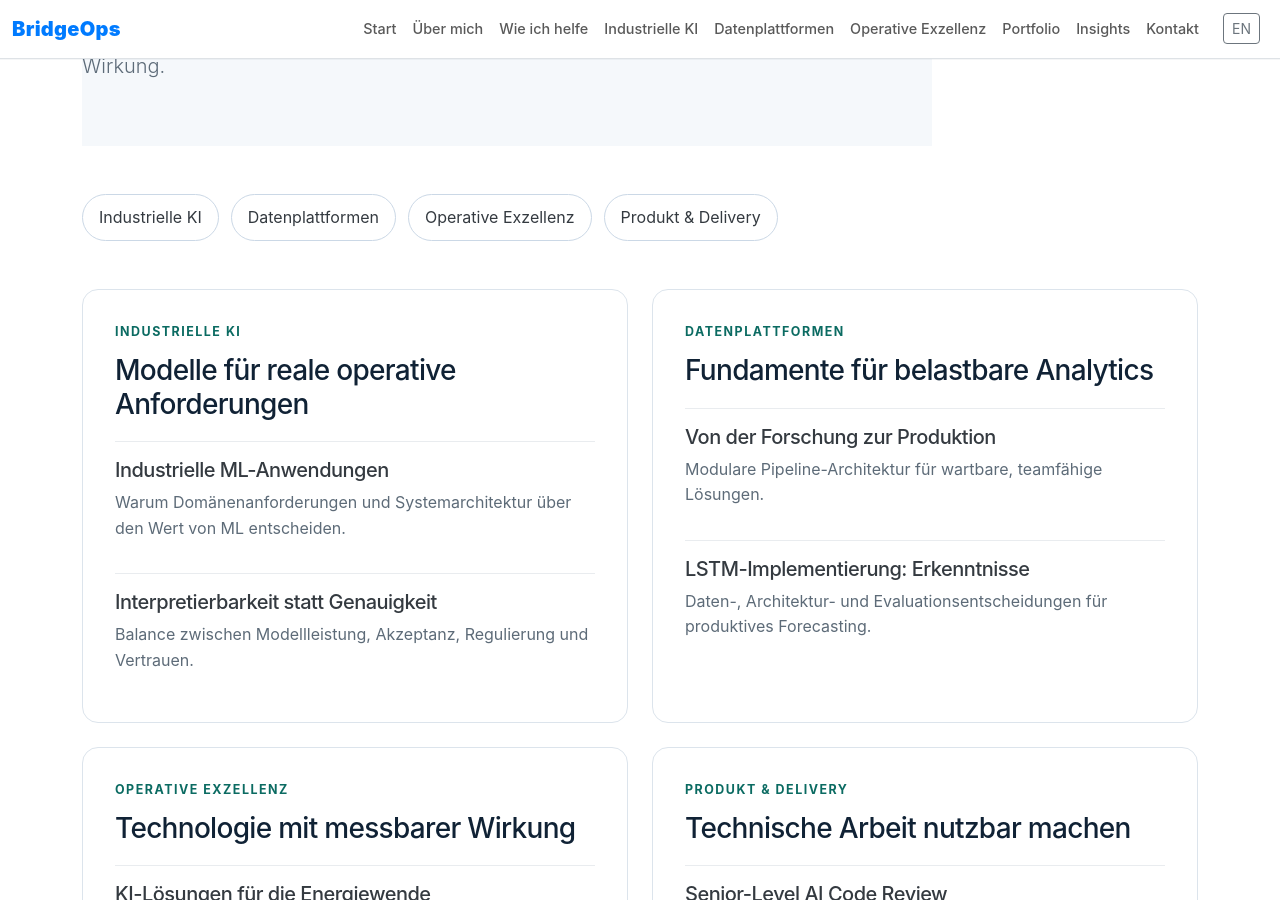
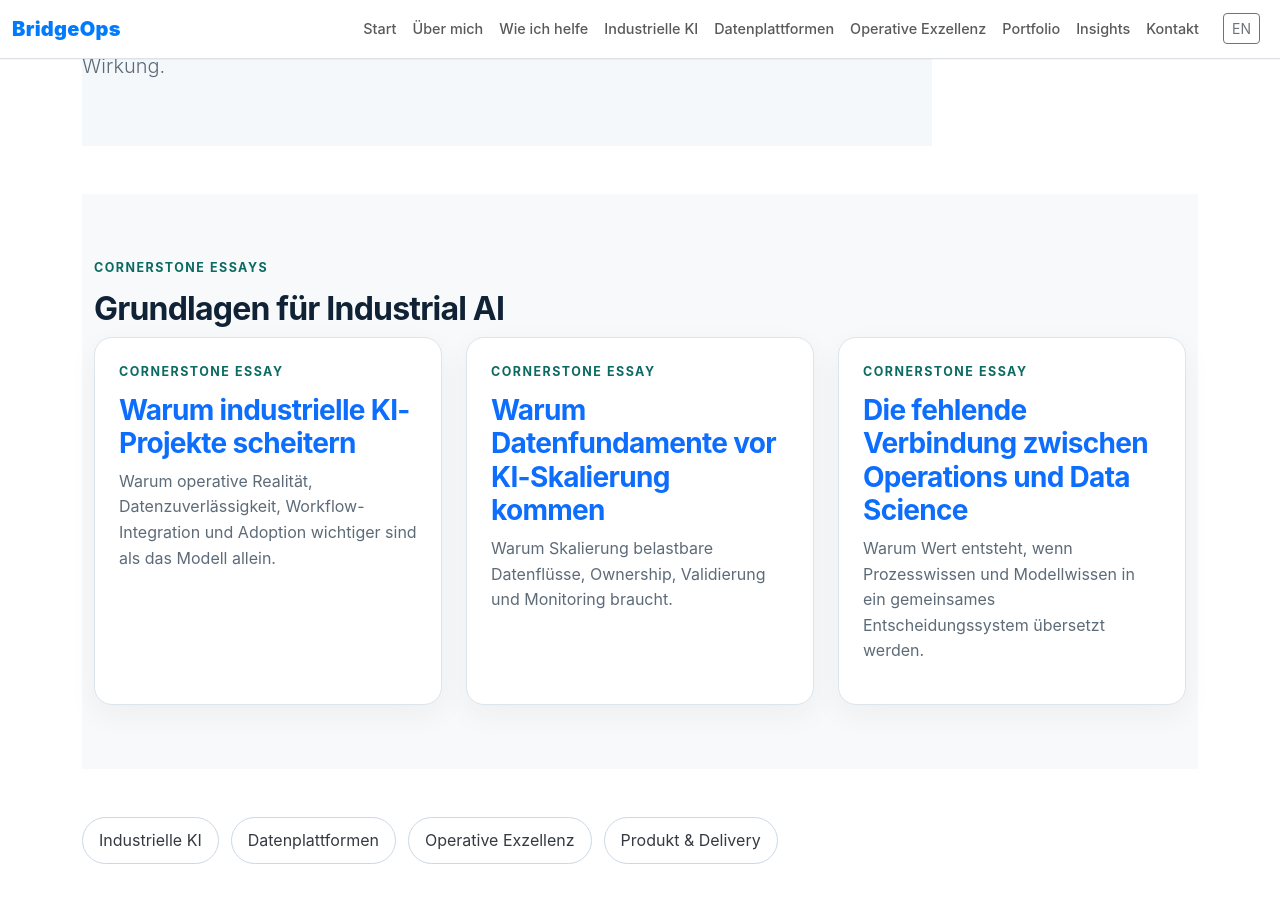
Before and after one commit to cyranothebard/professional-website, a Jekyll site: the page built from blog/index.html, in a window 1280 px wide and 900 px high, scrolled down 327 px. Built offline with Jekyll 4.4.1, drawn with Linux system fonts in a browser that asks for light colours.

Commit message:
Sprint 4: Add cornerstone essays and blog scaffolding

```diff
--- a/blog/index.html
+++ b/blog/index.html
@@ -10,6 +10,30 @@ alternate_url: /blog/en/
   <h1>Ideen mit Bezug zur operativen Realität</h1>
   <p class="lead">Praxisorientierte Perspektiven auf belastbare KI- und Datensysteme – und deren messbare Wirkung.</p>
 </header>
+
+<section class="section bg-light mb-5">
+  <div class="container">
+    <p class="eyebrow">Cornerstone Essays</p>
+    <h2>Grundlagen für Industrial AI</h2>
+    <div class="card-grid three">
+      <article class="case-card">
+        <p class="eyebrow">Cornerstone Essay</p>
+        <h3><a class="text-link" href="/blog/2026-06-why-industrial-ai-projects-fail.html">Warum industrielle KI-Projekte scheitern</a></h3>
+        <p>Warum operative Realität, Datenzuverlässigkeit, Workflow-Integration und Adoption wichtiger sind als das Modell allein.</p>
+      </article>
+      <article class="case-card">
+        <p class="eyebrow">Cornerstone Essay</p>
+        <h3><a class="text-link" href="/blog/2026-06-data-foundations-before-ai.html">Warum Datenfundamente vor KI-Skalierung kommen</a></h3>
+        <p>Warum Skalierung belastbare Datenflüsse, Ownership, Validierung und Monitoring braucht.</p>
+      </article>
+      <article class="case-card">
+        <p class="eyebrow">Cornerstone Essay</p>
+        <h3><a class="text-link" href="/blog/2026-06-missing-link-operations-data-science.html">Die fehlende Verbindung zwischen Operations und Data Science</a></h3>
+        <p>Warum Wert entsteht, wenn Prozesswissen und Modellwissen in ein gemeinsames Entscheidungssystem übersetzt werden.</p>
+      </article>
+    </div>
+  </div>
+</section>
 
 <nav class="insight-categories mb-5" aria-label="Insight-Kategorien">
   <a href="#industrielle-ki">Industrielle KI</a>
```
Also changed, not shown: blog/2026-06-data-foundations-before-ai.html (added, +31 -0 lines), blog/2026-06-missing-link-operations-data-science.html (added, +31 -0 lines), blog/2026-06-why-industrial-ai-projects-fail.html (added, +31 -0 lines), blog/en/2026-06-data-foundations-before-ai.html (added, +31 -0 lines), blog/en/2026-06-missing-link-operations-data-science.html (added, +31 -0 lines), blog/en/2026-06-why-industrial-ai-projects-fail.html (added, +31 -0 lines), blog/en/index.html (+24 -0 lines).
